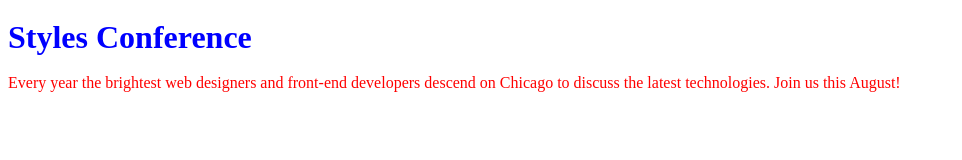
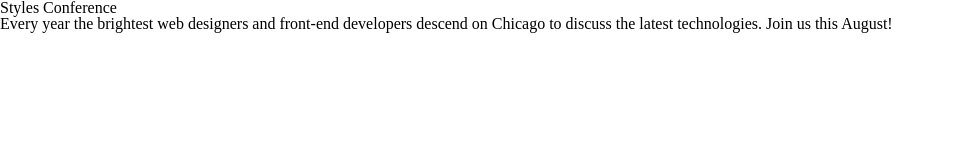
Before and after one commit to Nking1247/styles-conference, a plain HTML site: page index.html in a window 1280 px wide. Shown: the whole page, without its empty margins (0-962 px from the left). Drawn offline with Linux system fonts and the light colour scheme.

Commit message:
Update main.css

```diff
--- a/Assets/Style Sheets/main.css
+++ b/Assets/Style Sheets/main.css
@@ -9,17 +9,13 @@ span,
 applet,
 object,
 iframe,
-h1 {
-  color: blue;
-}
+h1,
 h2,
 h3,
 h4,
 h5,
 h6,
-p {
-  color: red;
-}
+p,
 blockquote,
 pre,
 a,
```
